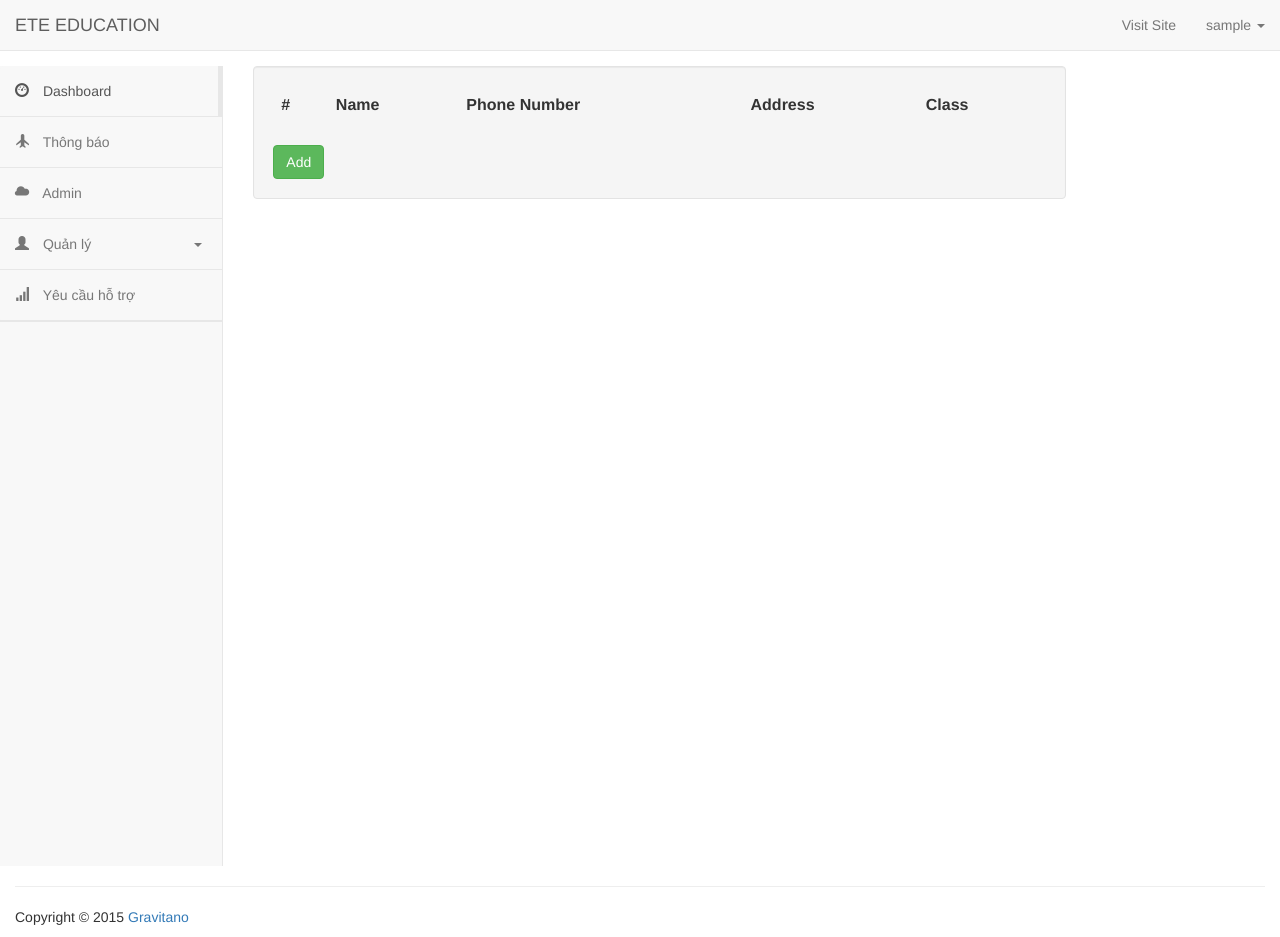
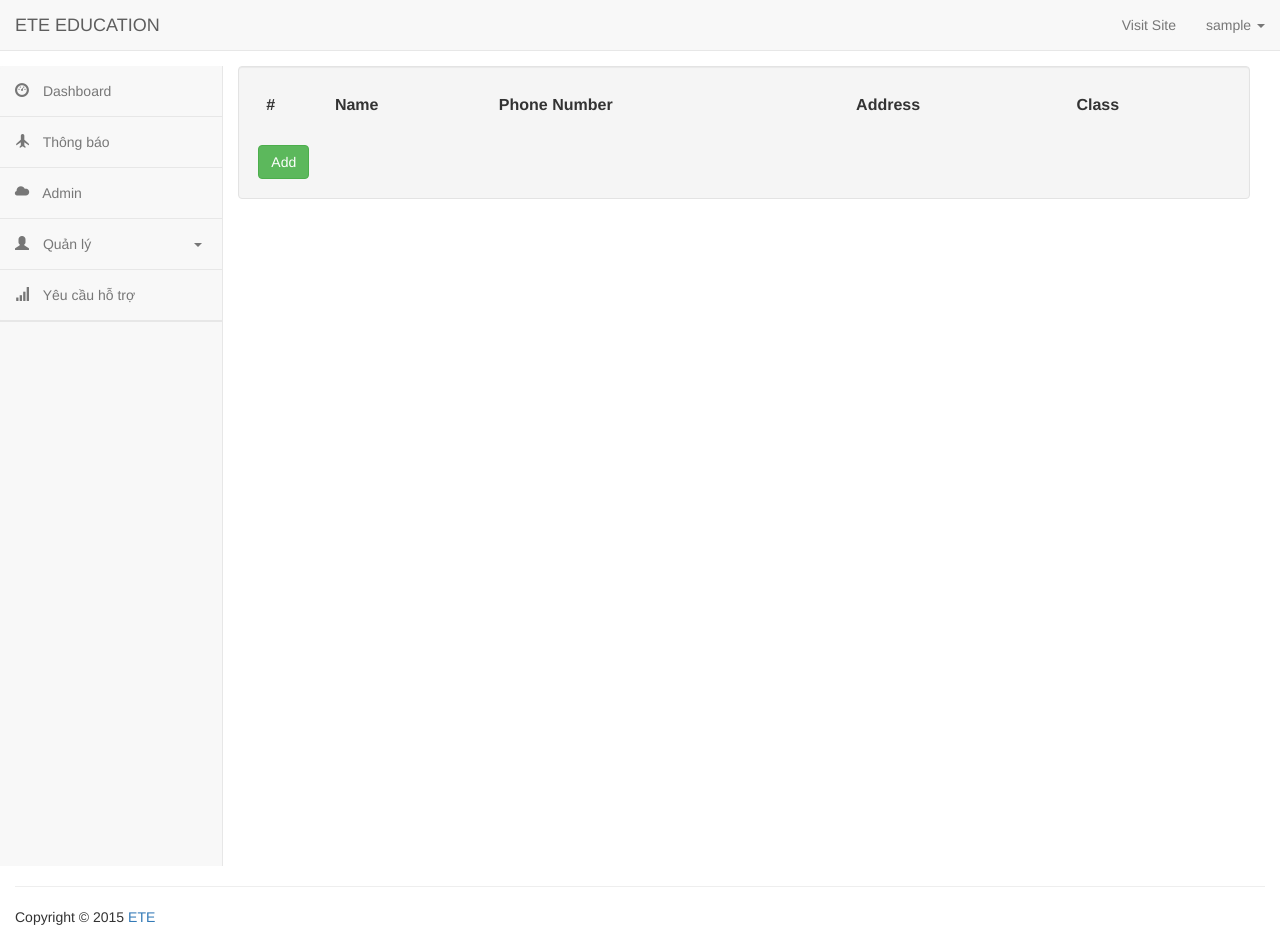
Before and after one commit to MrVu/School-Management, a Flask app: page /admin/newattendance/1 in a window 1280 px wide. Run offline with Flask 2, Linux system fonts and the light colour scheme; the visitor is signed in with stand-in values (Sample User, id 1); data comes from the database, SQL or seed files in the repository; data that the repository does not hold is empty; some libraries are stand-ins or nearby versions.

Commit message:
change html

```diff
--- a/app/templates/admin/admin_base.html
+++ b/app/templates/admin/admin_base.html
@@ -50,9 +50,6 @@
                         <span class="caret"></span></a>
                     <ul class="dropdown-menu" role="menu">
                         <li class="dropdown-header">SETTINGS</li>
-                        <li class=""><a href="#">Other Link</a></li>
-                        <li class=""><a href="#">Other Link</a></li>
-                        <li class=""><a href="#">Other Link</a></li>
                         <li class="divider"></li>
                         <li><a href="{{ url_for('auth.logout') }}">Logout</a></li>
                     </ul>
@@ -72,7 +69,7 @@
                     <!-- Main Menu -->
                     <div class="side-menu-container">
                         <ul class="nav navbar-nav">
-                            <li class="active"><a href="{{ url_for('main.index') }}"><span
+                            <li><a href="{{ url_for('main.index') }}"><span
                                     class="glyphicon glyphicon-dashboard"></span> Dashboard</a>
                             </li>
                             <li><a href="{{ url_for('main.getPosts') }}"><span class="glyphicon glyphicon-plane"></span>
@@ -124,7 +121,7 @@
     <footer class="pull-left footer">
         <p class="col-md-12">
         <hr class="divider">
-        Copyright &COPY; 2015 <a href="http://www.pingpong-labs.com">Gravitano</a>
+        Copyright &COPY; 2015 <a href="#">ETE</a>
         </p>
     </footer>
 </div>
--- a/app/templates/admin/attendanceform.html
+++ b/app/templates/admin/attendanceform.html
@@ -1,6 +1,6 @@
 {% extends 'admin/admin_base.html' %}
 {% block content %}
-<div class="col-md-10">
+<div class="table-font">
     <form class="well form-horizontal" action=" " method="post" id="contact_form">
         <table class="table">
             <thead class="thead-dark">
--- a/app/templates/admin/posts.html
+++ b/app/templates/admin/posts.html
@@ -42,6 +42,7 @@
         {{ macros.pagination_widget(pagination, 'main.getPosts') }}
     </div>
     {% endif %}
+    {% if current_user.role.name == 'admin' %}
     <form method="post">
         {{ form.csrf_token }}
         <div class="form-group">
@@ -52,5 +53,6 @@
             {{ form.submit(class="btn btn-success") }}
         </div>
     </form>
+    {% endif %}
 </div>
 {% endblock %}
```
Also changed, not shown: app/templates/auth/login.html (+6 -1 lines).
